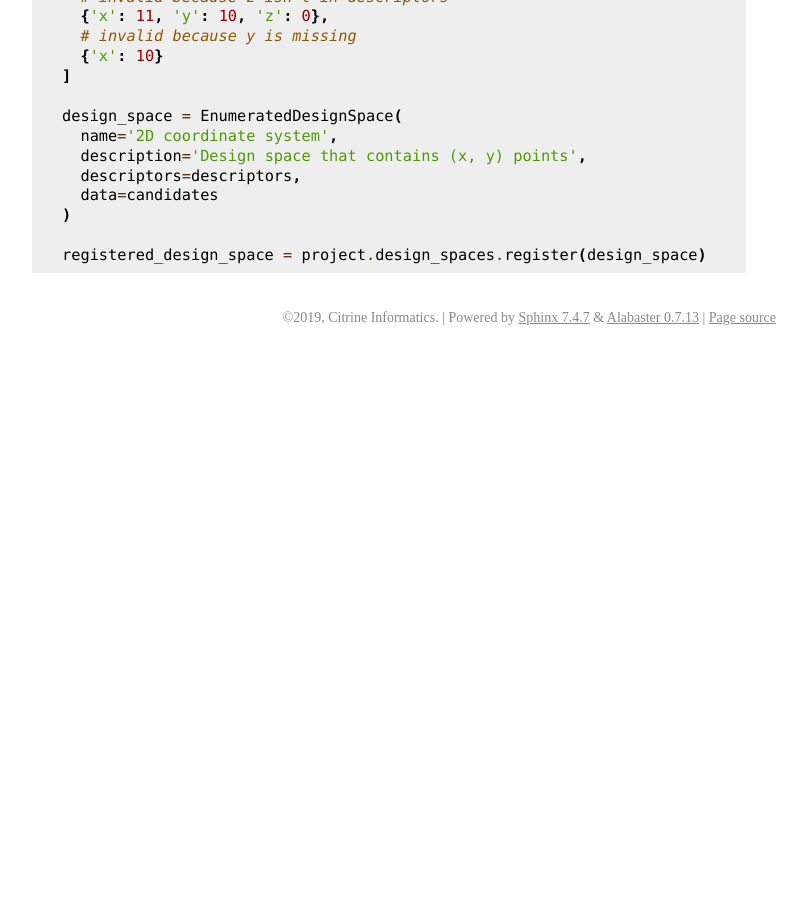
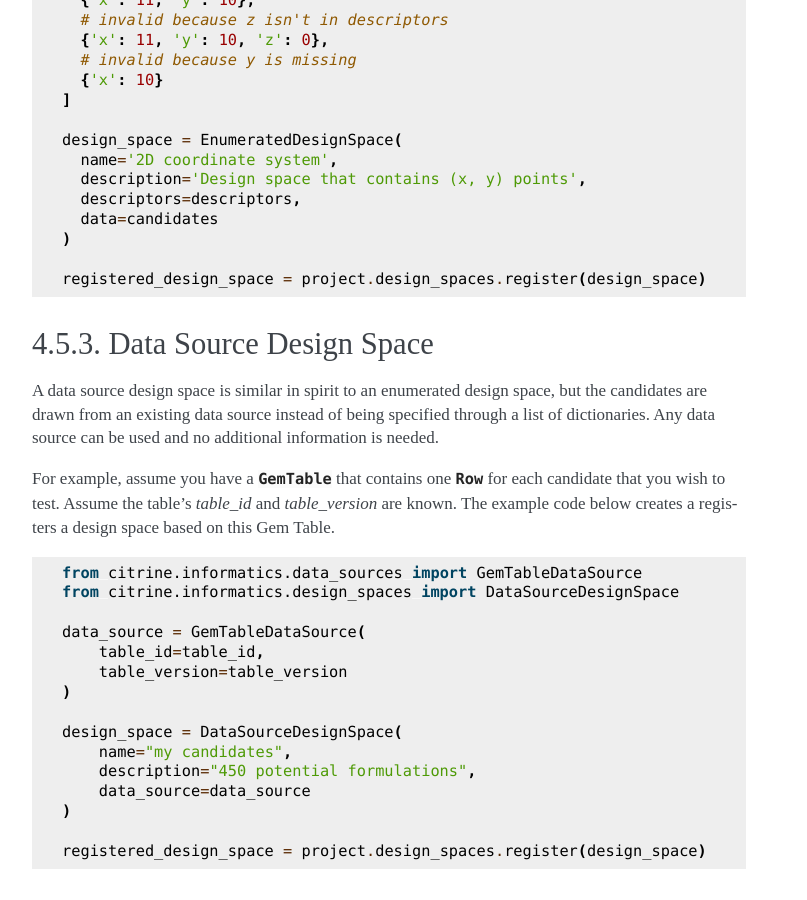
Before and after one commit to CitrineInformatics/citrine-python, a Sphinx documentation site: the page built from docs/source/workflows/design_spaces.rst, in a window 1280 px wide and 900 px high, scrolled down 2351 px. Shown: the whole window, without its empty margins (376-1183 px from the left). Built offline with Sphinx 7.4.7, drawn with Linux system fonts in a browser that asks for light colours; before the commit the page ends 2707 px from its top, so only the background shows below that; some of the changed text lies outside the part shown.

Commit message:
Add docs for data source design space

```diff
--- a/docs/source/workflows/design_spaces.rst
+++ b/docs/source/workflows/design_spaces.rst
@@ -3,10 +3,11 @@
 
 A design space defines a set of materials that should be searched over when performing a material design.
 Design Spaces must be registered to be used in a :doc:`design workflow <design_workflows>`.
-Currently, there are two design spaces:
+Currently, there are three design spaces:
 
 -  `ProductDesignSpace <#product-design-space>`__
 -  `EnumeratedDesignSpace <#enumerated-design-space>`__
+-  `DataSourceDesignSpace <#data-source-design-space>`__
 
 Product design space
 --------------------
@@ -128,3 +129,34 @@
    )
 
    registered_design_space = project.design_spaces.register(design_space)
+
+.. _data-source-design-space:
+
+Data Source Design Space
+------------------------
+
+A data source design space is similar in spirit to an enumerated design space, but the candidates are drawn from an existing data source instead of being specified through a list of dictionaries.
+Any data source can be used and no additional information is needed.
+
+For example, assume you have a :class:`~citrine.resources.gemtables.GemTable` that contains one
+:class:`~citrine.gemtables.rows.Row` for each candidate that you wish to test.
+Assume the table's `table_id` and `table_version` are known.
+The example code below creates a registers a design space based on this Gem Table.
+
+.. code:: python
+
+    from citrine.informatics.data_sources import GemTableDataSource
+    from citrine.informatics.design_spaces import DataSourceDesignSpace
+
+    data_source = GemTableDataSource(
+        table_id=table_id,
+        table_version=table_version
+    )
+
+    design_space = DataSourceDesignSpace(
+        name="my candidates",
+        description="450 potential formulations",
+        data_source=data_source
+    )
+
+    registered_design_space = project.design_spaces.register(design_space)
```
